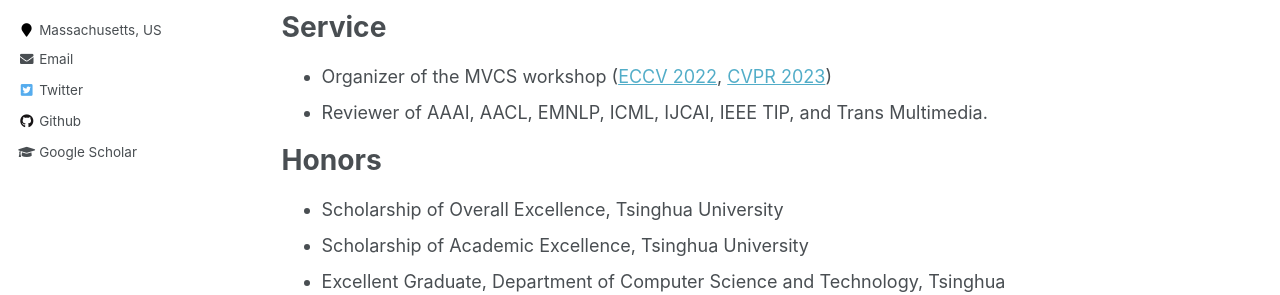
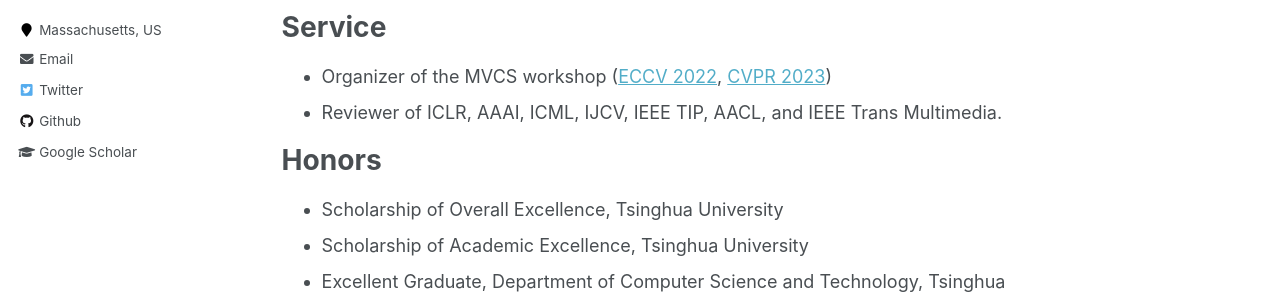
Before and after one commit to zhouqqhh/zhouqqhh.github.io, a Jekyll site: the page built from _pages/about.md, in a window 1280 px wide and 900 px high, scrolled down 1131 px. Shown: the part 371-666 px from the top of the window. Built offline with Jekyll 4.4.1, drawn with Linux system fonts in a browser that asks for light colours.

Commit message:
Update about.md

```diff
--- a/_pages/about.md
+++ b/_pages/about.md
@@ -50,7 +50,7 @@ ACL 2023, [arXiv](https://arxiv.org/abs/2306.08909), [code](https://github.com/T
 Service
 ======
 * Organizer of the MVCS workshop ([ECCV 2022](https://mvcs-workshop.github.io/schedule.html), [CVPR 2023](https://mvcs-workshop.github.io/))
-* Reviewer of AAAI, AACL, EMNLP, ICML, IJCAI, IEEE TIP, and Trans Multimedia.
+* Reviewer of ICLR, AAAI, ICML, IJCV, IEEE TIP, AACL, and IEEE Trans Multimedia.
 
 Honors
 ======
```
